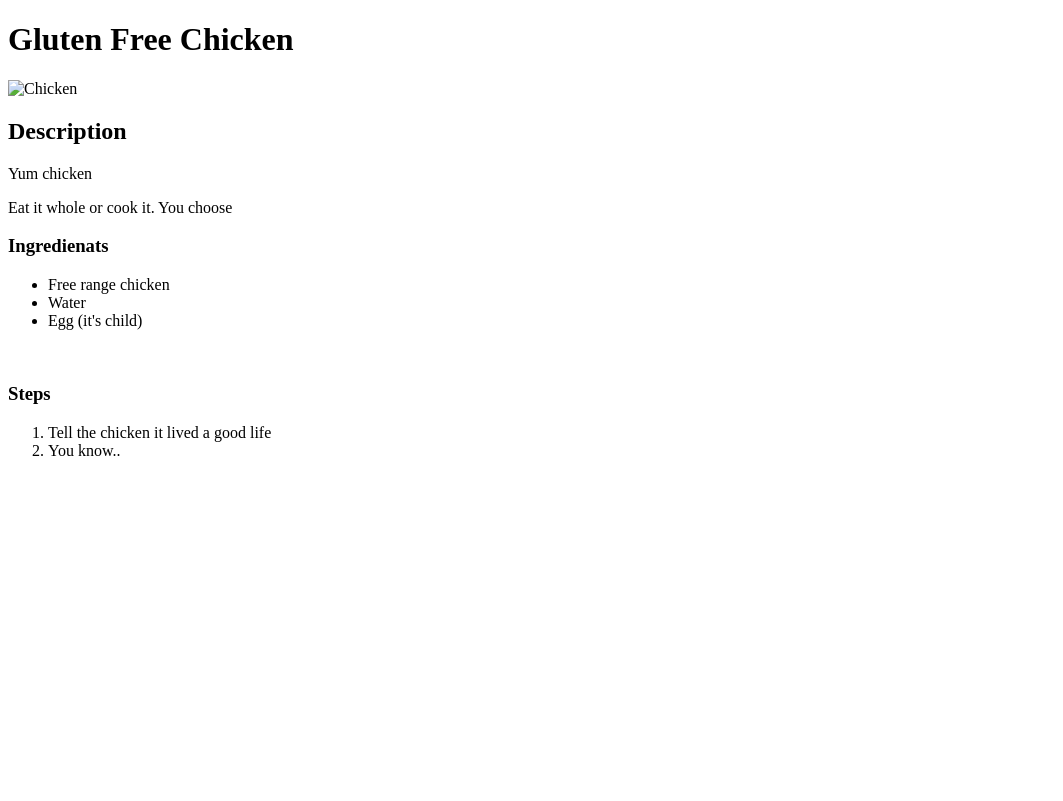
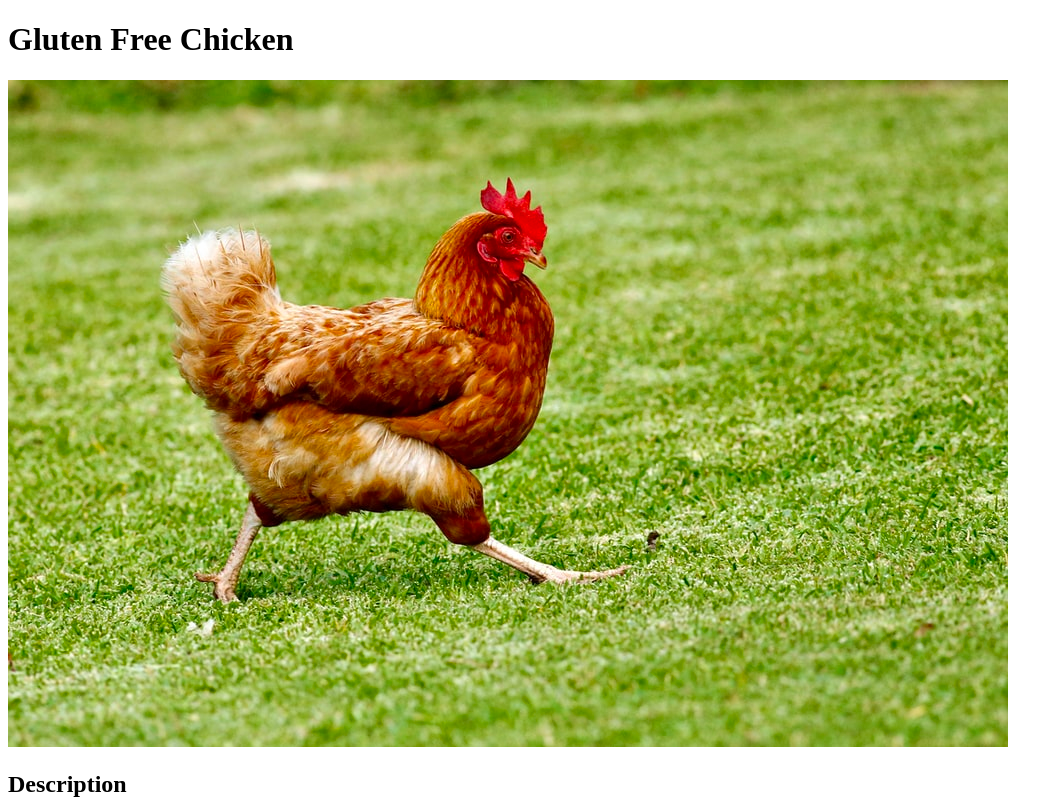
Before and after one commit to andyhaus/odin-recipes, a plain HTML site: page recipes/gfchicken.html in a window 1280 px wide. Shown: the top 801 px of the page, without its empty margins (0-1063 px from the left). Drawn offline with Linux system fonts and the light colour scheme.

Commit message:
Fix broken images for spaghetti and chicken

```diff
--- a/recipes/gfchicken.html
+++ b/recipes/gfchicken.html
@@ -8,7 +8,7 @@
 </head>
 <body>
     <h1>Gluten Free Chicken</h1>
-    <img src="./img/chicken.jpg" alt="Chicken" Title="Try not to eat the picture">
+    <img src="../img/chicken.jpg" alt="Chicken" Title="Try not to eat the picture">
         <h2>Description</h2>
         <p>Yum chicken</p>
         <p>Eat it whole or cook it. You choose</p>
```
Also changed, not shown: recipes/gfspaghetti.html (+1 -1 lines).
